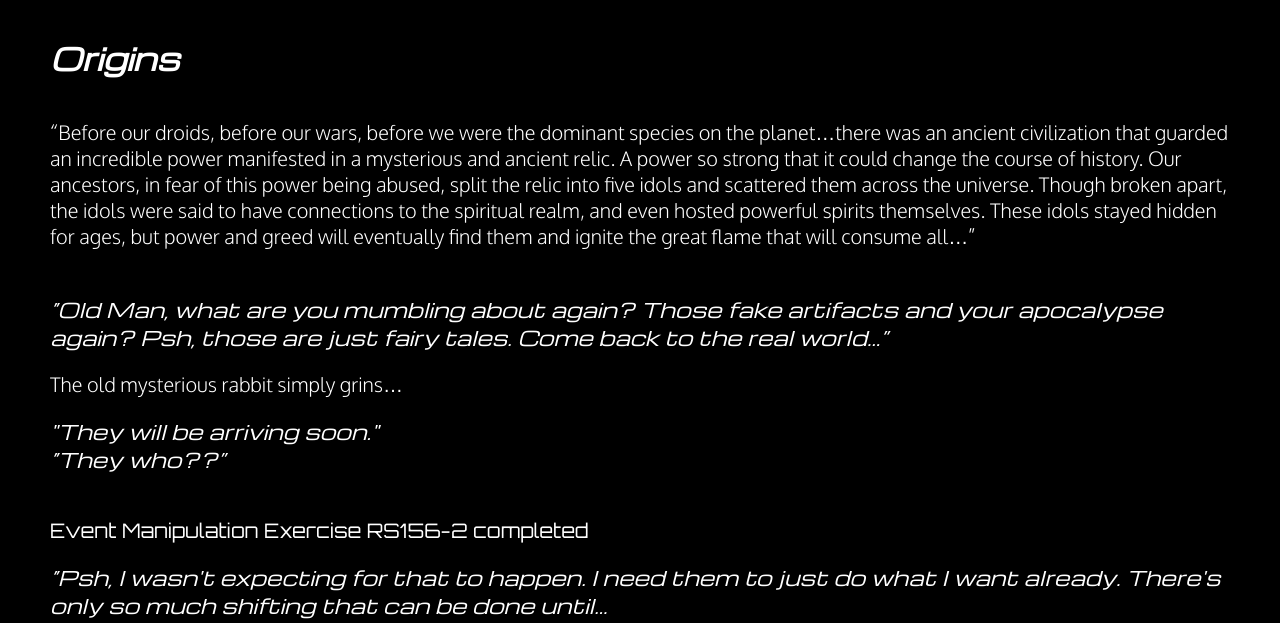
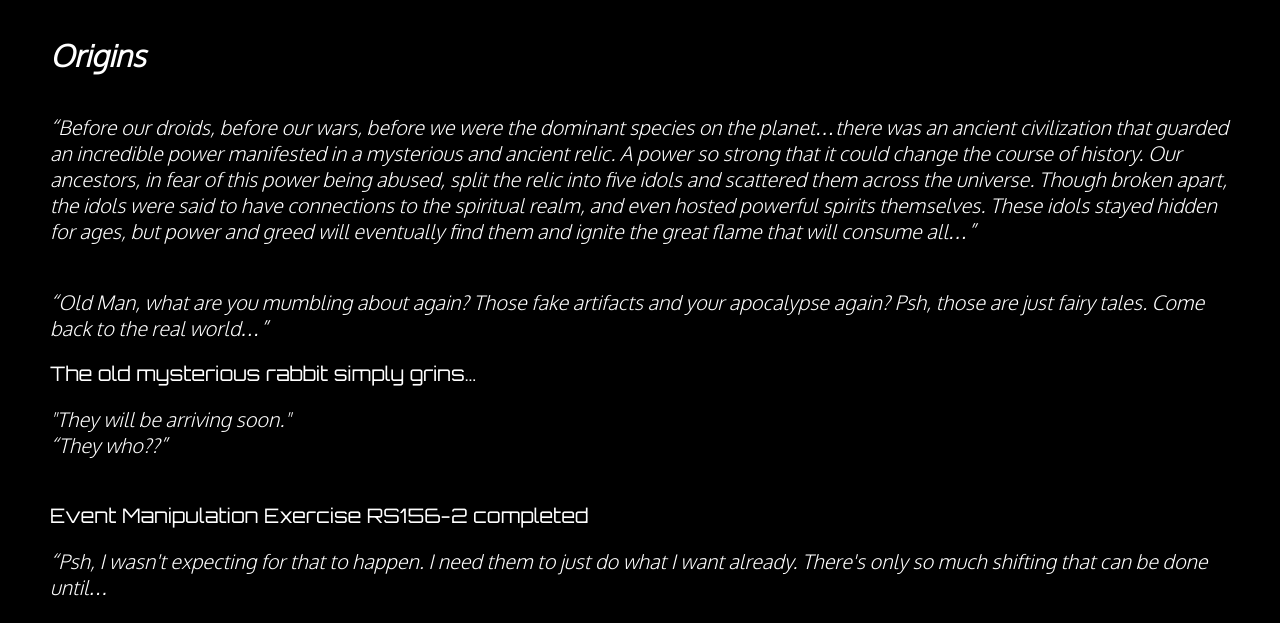
Before and after one commit to Benzene123/arcnft, a plain HTML site: page index.html in a window 1280 px wide. Shown: the part 166-789 px from the top of the page. Drawn offline with nearby package versions, Linux system fonts and the light colour scheme.

Commit message:
font update

```diff
--- a/index.html
+++ b/index.html
@@ -15,7 +15,7 @@
         <h4><em>Origins</em></h4>
       <div class="one">
         <hr>
-       <p>“Before our droids, before our wars, before we were the dominant species on the planet…there was an ancient civilization that guarded an incredible power manifested in a mysterious and ancient relic. A power so strong that it could change the course of history. Our ancestors, in fear of this power being abused, split the relic into five idols and scattered them across the universe. Though broken apart, the idols were said to have connections to the spiritual realm, and even hosted powerful spirits themselves. These idols stayed hidden for ages, but power and greed will eventually find them and ignite the great flame that will consume all…”</p>
+       <p><em>“Before our droids, before our wars, before we were the dominant species on the planet…there was an ancient civilization that guarded an incredible power manifested in a mysterious and ancient relic. A power so strong that it could change the course of history. Our ancestors, in fear of this power being abused, split the relic into five idols and scattered them across the universe. Though broken apart, the idols were said to have connections to the spiritual realm, and even hosted powerful spirits themselves. These idols stayed hidden for ages, but power and greed will eventually find them and ignite the great flame that will consume all…”</em></p>
        <br>
         <em>“Old Man, what are you mumbling about again? Those fake artifacts and your apocalypse again? Psh, those are just fairy tales. Come back to the real world…”</em>
         <br>
--- a/styles.css
+++ b/styles.css
@@ -6,7 +6,7 @@ body {
 }
 #one {
     padding: 50px;
-    font-family: 'Oxygen', sans-serif;
+    font-family: 'Orbitron', sans-serif;
     font-size: 20px;
 }
 
@@ -24,7 +24,7 @@ h4 {
 }
 em {
 
-    font-family: 'Michroma', sans-serif;
+    font-family: 'Oxygen', sans-serif;
 
 }
 hr {
```
